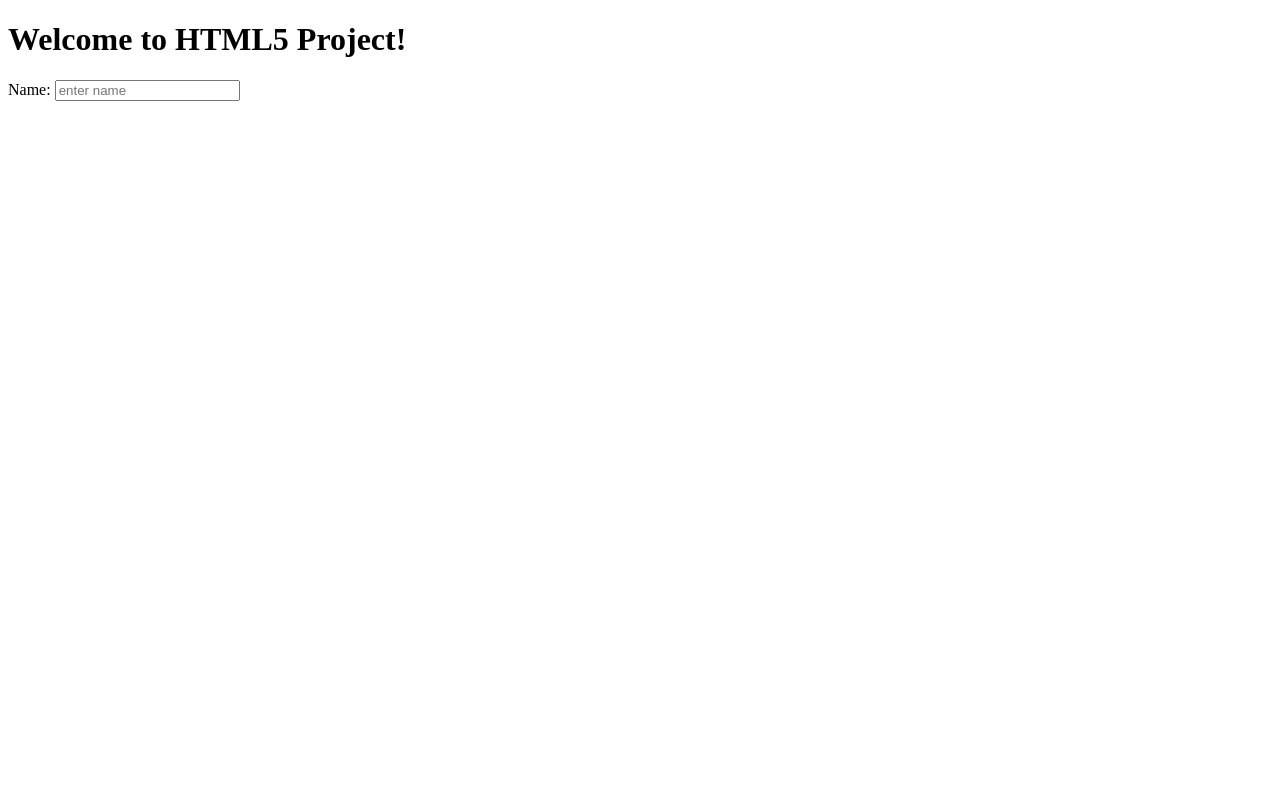
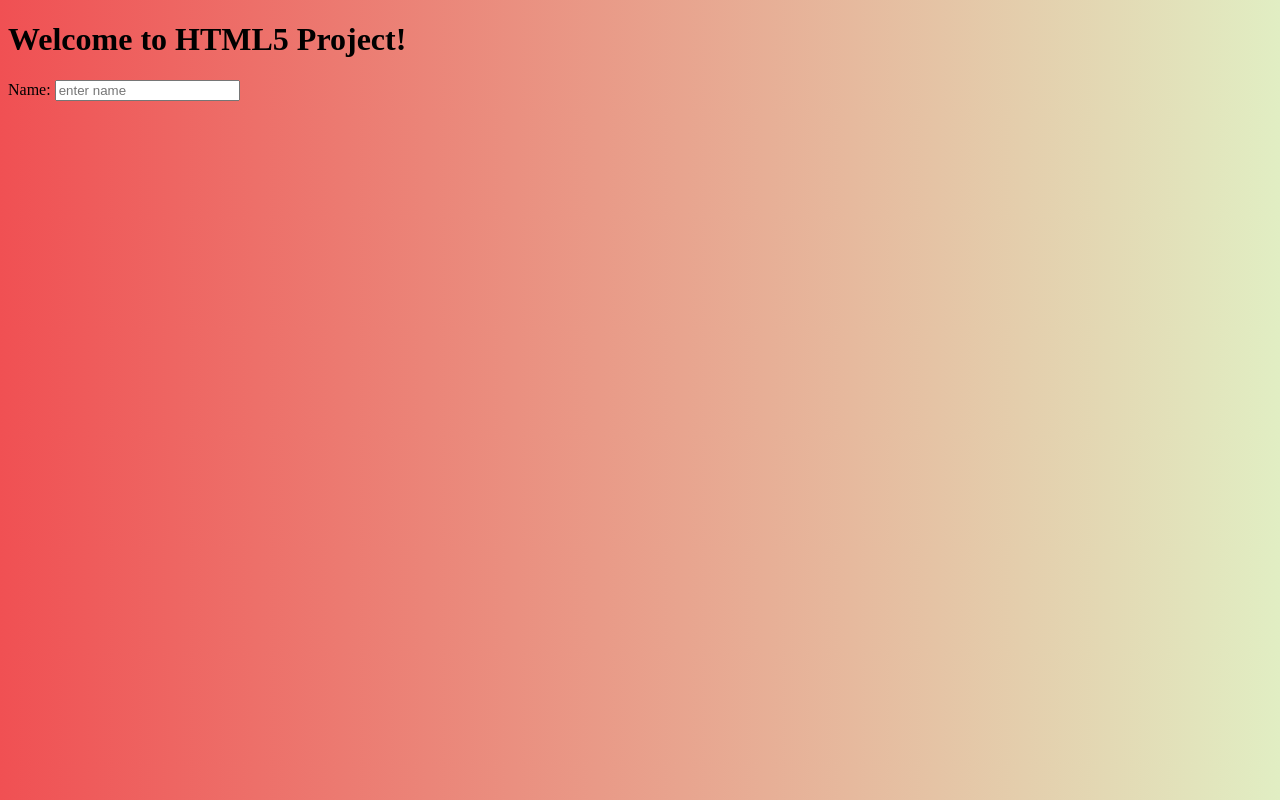
Before and after one commit to tech-user/html, a plain HTML site: page index.html in a window 1280 px wide. Drawn offline with Linux system fonts and the light colour scheme.

Commit message:
background changed
body background changed to gradient

```diff
--- a/style.css
+++ b/style.css
@@ -1,3 +1,6 @@
-.body{
-  background-color: #27ae60;
+body{
+background: #e1eec3;  /* fallback for old browsers */
+background: -webkit-linear-gradient(to right, #e1eec3, #f05053);  /* Chrome 10-25, Safari 5.1-6 */
+background: linear-gradient(to right, #f05053, #e1eec3); /* W3C, IE 10+/ Edge, Firefox 16+, Chrome 26+, Opera 12+, Safari 7+ */
+
 }
```
